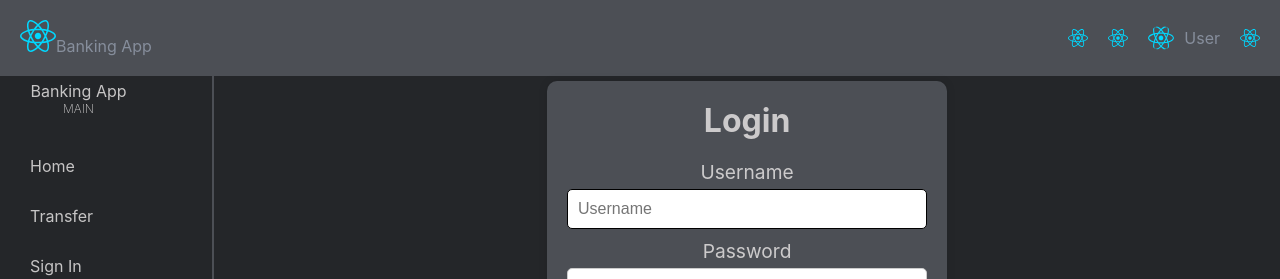
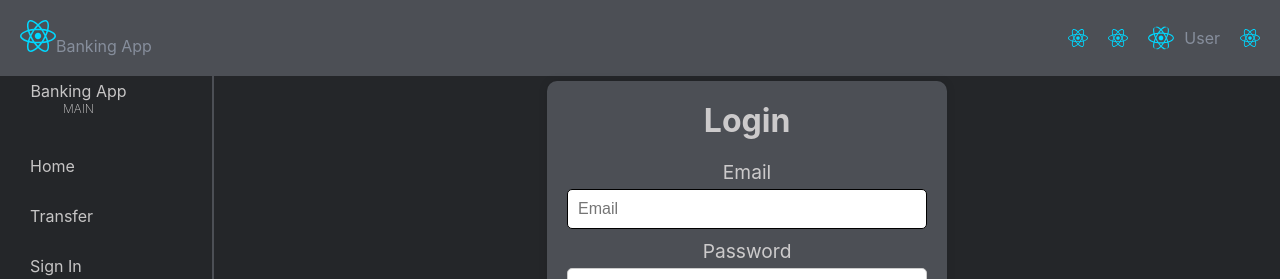
Before and after one commit to Hack-Weekly/bronze-badger-banking-app, a React (Vite) app in the folder frontend/: page /login in a window 1280 px wide. Shown: the top 279 px of the page. Built offline with nearby package versions, Linux system fonts and the light colour scheme; the HTML template or start-up script is replaced by a standard one.

Commit message:
docs: Update User schema and login UI - Removed isAdmin field from User schema - Modified login form to accept email instead of username

```diff
--- a/frontend/src/pages/Login/Login.tsx
+++ b/frontend/src/pages/Login/Login.tsx
@@ -5,17 +5,17 @@
 import "./login.scss";
 
 const Login = () => {
-    const [username, setUsername] = useState<string>("");
+    const [email, setEmail] = useState<string>("");
     const [password, setPassword] = useState<string>("");
     // error message will be displayed if errMsg is not empty
     // we will set the error message when an error
     // occurs during login (e.g. wrong username or password)
     const [errMsg, setErrMsg] = useState<string>("");
     const errRef = useRef<HTMLParagraphElement>(null);
-    const usernameRef = useRef<HTMLInputElement>(null);
+    const emailRef = useRef<HTMLInputElement>(null);
 
     useEffect(() => {
-        usernameRef.current?.focus();
+        emailRef.current?.focus();
     }, []);
 
     useEffect(() => {
@@ -48,18 +48,18 @@
                     </p>
                 )}
                 <h1>Login</h1>
-                <label htmlFor="username">Username</label>
+                <label htmlFor="email">Email</label>
                 <input
-                    type="text"
-                    name="name"
-                    id="username"
-                    placeholder="Username"
+                    type="email"
+                    name="email"
+                    id="email"
+                    placeholder="Email"
                     onChange={(e) => {
-                        setUsername(e.target.value);
+                        setEmail(e.target.value);
                     }}
-                    value={username}
+                    value={email}
                     required
-                    ref={usernameRef}
+                    ref={emailRef}
                 />
                 <label htmlFor="password">Password</label>
                 <input
```
Also changed, not shown: 2 other files (tests, documents, lock files or other folders).
